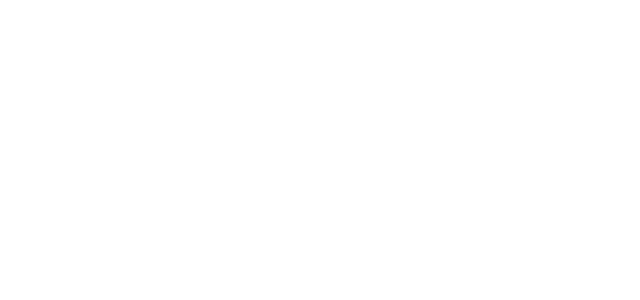
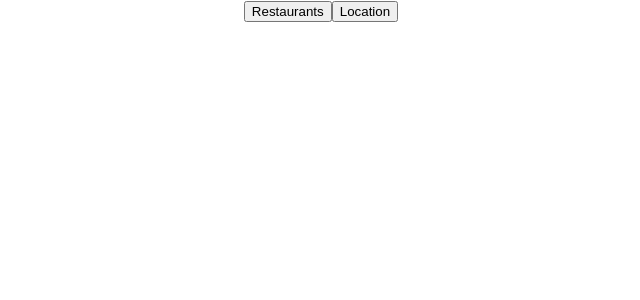
Before and after one commit to LetYourMindGo/pizzaapp, a React (Create React App) app: page / in a window 1280 px wide. Shown: the top 300 px of the page, without its empty margins (319-959 px from the left). Built offline with nearby package versions, Linux system fonts and the light colour scheme.

Commit message:
getting restaurants and users current location

```diff
--- a/package.json
+++ b/package.json
@@ -10,6 +10,7 @@
     "@types/node": "^16.11.26",
     "@types/react": "^17.0.39",
     "@types/react-dom": "^17.0.11",
+    "axios": "^0.26.0",
     "react": "^17.0.2",
     "react-dom": "^17.0.2",
     "react-scripts": "5.0.0",
--- a/src/App.tsx
+++ b/src/App.tsx
@@ -1,9 +1,11 @@
 import React from 'react';
+import Restaurants from './components/Rastaurants/Restaurants'
 import './App.css';
 
 function App() {
   return (
     <div className="App">
+      <Restaurants />
     </div>
   );
 }
--- /dev/null
+++ b/src/components/Rastaurants/Restaurants.tsx
@@ -0,0 +1,35 @@
+import React from 'react';
+import axios from 'axios';
+
+const Restaurants = () => {
+
+  const getRestaurants = async() => {
+    const restaurantList = await axios.get('https://private-anon-44d7ca3ab4-pizzaapp.apiary-mock.com/restaurants/')
+    console.log(restaurantList.data);
+  }
+
+  const getLocation = () => {
+    const success = (position: GeolocationPosition) => {
+      const latitude  = position.coords.latitude;
+      const longitude = position.coords.longitude;
+
+      console.log('lat', latitude);
+      console.log('long', longitude);
+    }
+
+    const error = () => {
+      console.log('something went wrong');
+    }
+
+    navigator.geolocation.getCurrentPosition(success, error);
+  }
+
+  return (
+    <>
+      <button onClick={getRestaurants}>Restaurants</button>
+      <button onClick={getLocation}>Location</button>
+    </>
+  )
+};
+
+export default Restaurants;
```
Also changed, not shown: 1 other file (tests, documents, lock files or other folders).
